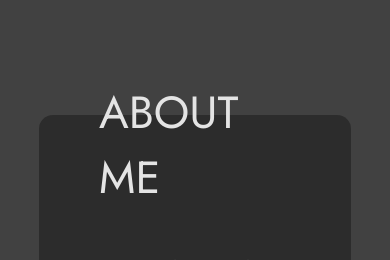
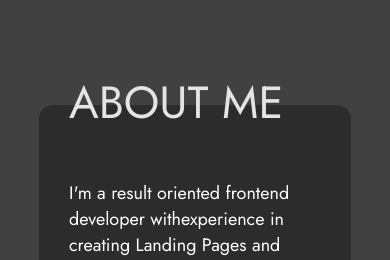
Before and after one commit to B1ackin/Portfolio-project, a React (Create React App) app: page / in a window 390 px wide. Shown: the part 1618-1878 px from the top of the page. Built offline with nearby package versions, Linux system fonts and the light colour scheme.

Commit message:
complete 1.02 version

```diff
--- a/src/about/About.module.css
+++ b/src/about/About.module.css
@@ -46,5 +46,10 @@
     .about_bg {
         padding-bottom: 0px;
     }
-
+    .about_text {
+        padding: 30px 30px;
+    }
+    .about_title {
+        margin-top: -65px;
+    }
 }
--- a/src/footer/Footer.module.css
+++ b/src/footer/Footer.module.css
@@ -55,3 +55,9 @@
 .btnDonwload:hover {
     box-shadow: 0px 2px 13px rgba(226, 158, 0, 0.48);
 }
+
+@media (max-width: 1000px) {
+    .footerNav {
+        display: none;
+    }
+}
--- a/src/main/Main.module.css
+++ b/src/main/Main.module.css
@@ -47,7 +47,7 @@
 @media (max-width: 1000px) {
     .photo img {
         margin-top: 40px;
-        height: 345px;
+        height: 335px;
     }
     .text h1 {
         font-size: 40px;
--- a/src/slider/Slider.module.css
+++ b/src/slider/Slider.module.css
@@ -131,14 +131,17 @@
     .textBlock {
         padding: 10px;
     }
-    .slider {
-        padding-bottom: 80px;
-        padding-top: 40px;
-    }
+    /*.slider {*/
+    /*    padding-bottom: 80px;*/
+    /*    padding-top: 40px;*/
+    /*}*/
     .leftArrow {
         left: 10px;
     }
     .rightArrow {
         right: 10px;
     }
+    .slider {
+        min-height: 75vh;
+    }
 }
```
